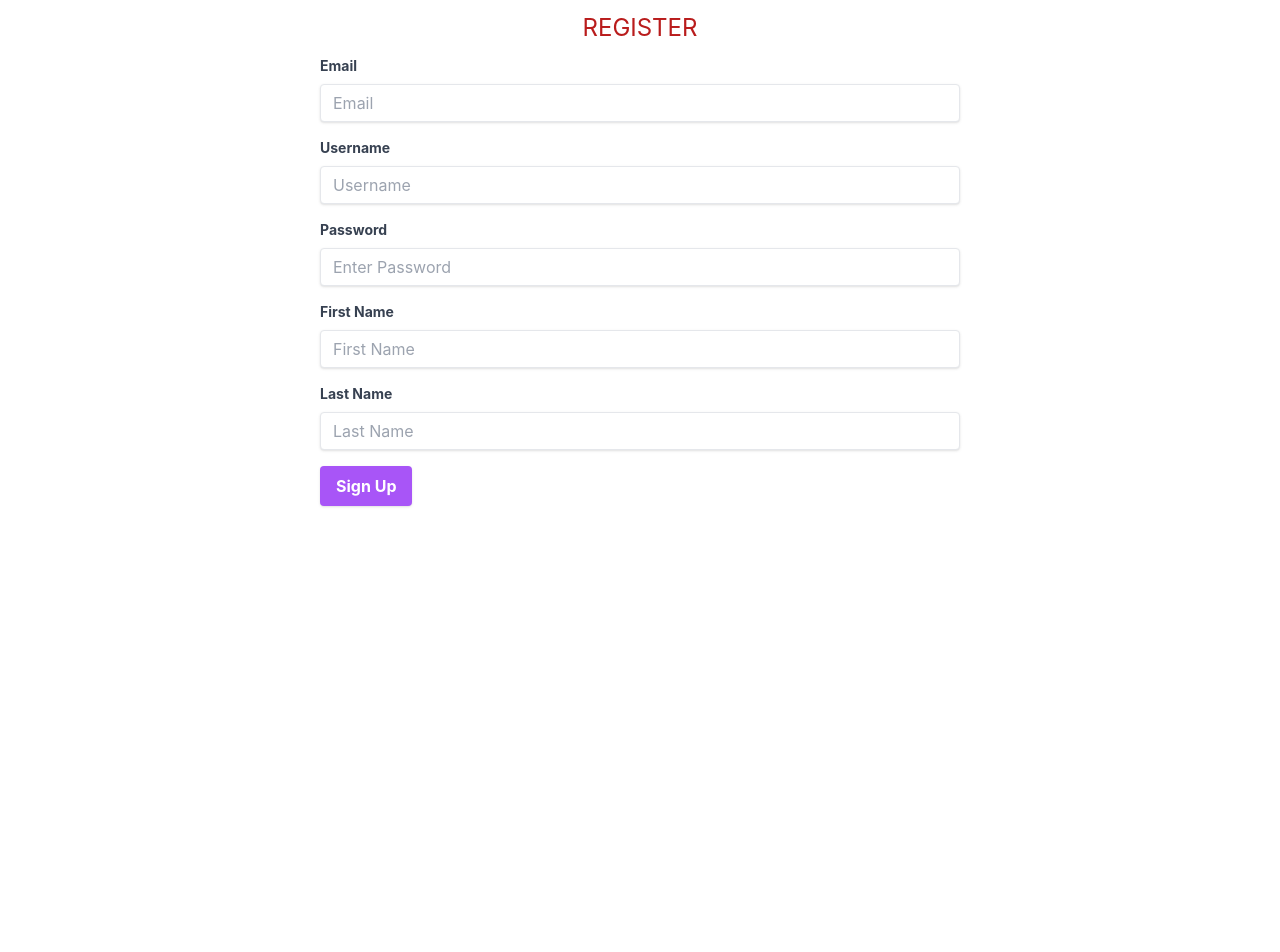
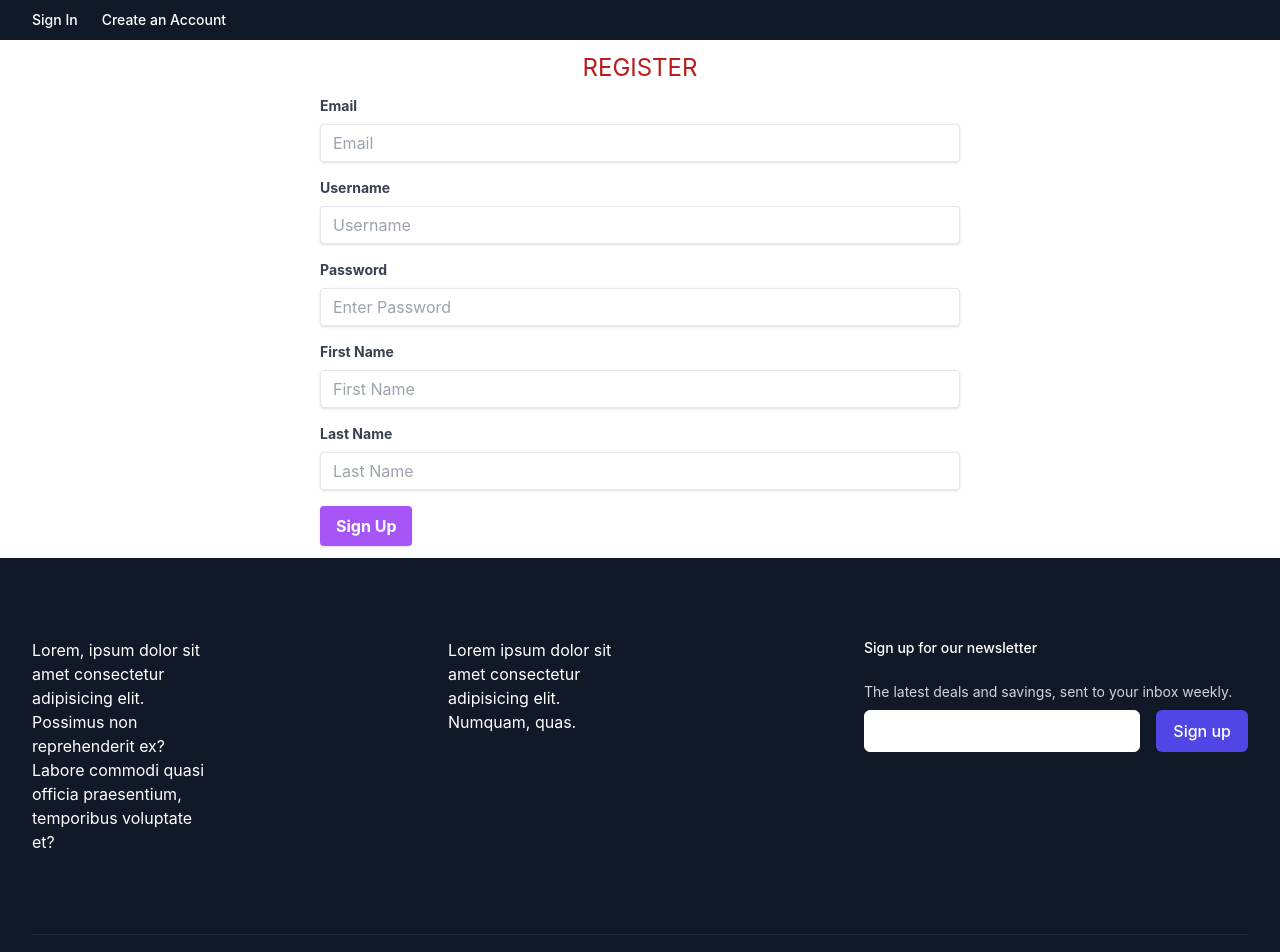
Before and after one commit to Apfirebolt/Fastapi-scrum-master, a React (Create React App) app in the folder frontend/: page /register in a window 1280 px wide. Shown: the top 952 px of the page. Before the commit the page ends 800 px from the top, so only its background shows below. Built offline with nearby package versions, Linux system fonts and the light colour scheme.

Commit message:
styles for header and footer added

```diff
--- a/frontend/src/App.js
+++ b/frontend/src/App.js
@@ -3,15 +3,19 @@
 import HomeScreen from "./pages/Home";
 import LoginScreen from "./pages/Login";
 import RegisterScreen from "./pages/Register";
+import Footer from "./components/Footer";
+import Header from "./components/Header";
 
 const App = () => {
   return (
     <Router>
+      <Header />
       <Routes>
         <Route path="/" element={<HomeScreen />} exact />
         <Route path="/login" element={<LoginScreen />} exact />
         <Route path="/register" element={<RegisterScreen />} exact />
       </Routes>
+      <Footer />
     </Router>
   );
 };
--- a/frontend/src/components/Footer.jsx
+++ b/frontend/src/components/Footer.jsx
@@ -0,0 +1,61 @@
+import React from "react";
+
+
+const Footer = () => {
+
+
+  return (
+    <footer aria-labelledby="footer-heading" className="bg-gray-900">
+        <h2 id="footer-heading" className="sr-only">
+          Footer
+        </h2>
+        <div className="max-w-7xl mx-auto px-4 sm:px-6 lg:px-8">
+          <div className="py-20 xl:grid xl:grid-cols-3 xl:gap-8">
+            <div className="grid grid-cols-2 gap-8 xl:col-span-2">
+              <div className="space-y-12 md:space-y-0 md:grid md:grid-cols-2 md:gap-8">
+                <p className="text-white">
+                    Lorem, ipsum dolor sit amet consectetur adipisicing elit. Possimus non reprehenderit ex?
+                    Labore commodi quasi officia praesentium, temporibus voluptate et?
+                </p>
+              </div>
+              <div className="space-y-12 md:space-y-0 md:grid md:grid-cols-2 md:gap-8">
+                <p className="text-white">
+                    Lorem ipsum dolor sit amet consectetur adipisicing elit. Numquam, quas.
+                </p>
+              </div>
+            </div>
+            <div className="mt-12 md:mt-16 xl:mt-0">
+              <h3 className="text-sm font-medium text-white">Sign up for our newsletter</h3>
+              <p className="mt-6 text-sm text-gray-300">The latest deals and savings, sent to your inbox weekly.</p>
+              <form className="mt-2 flex sm:max-w-md">
+                <label htmlFor="email-address" className="sr-only">
+                  Email address
+                </label>
+                <input
+                  id="email-address"
+                  type="text"
+                  autoComplete="email"
+                  required
+                  className="appearance-none min-w-0 w-full bg-white border border-white rounded-md shadow-sm py-2 px-4 text-base text-gray-900 placeholder-gray-500 focus:outline-none focus:border-white focus:ring-2 focus:ring-offset-2 focus:ring-offset-gray-900 focus:ring-white"
+                />
+                <div className="ml-4 flex-shrink-0">
+                  <button
+                    type="submit"
+                    className="w-full bg-indigo-600 border border-transparent rounded-md shadow-sm py-2 px-4 flex items-center justify-center text-base font-medium text-white hover:bg-indigo-700 focus:outline-none focus:ring-2 focus:ring-offset-2 focus:ring-offset-gray-900 focus:ring-indigo-500"
+                  >
+                    Sign up
+                  </button>
+                </div>
+              </form>
+            </div>
+          </div>
+
+          <div className="border-t border-gray-800 py-10">
+            <p className="text-sm text-gray-400">Copyright &copy; 2022 Scrum Master Inc.</p>
+          </div>
+        </div>
+      </footer>
+  );
+};
+
+export default Footer;
--- a/frontend/src/components/Header.jsx
+++ b/frontend/src/components/Header.jsx
@@ -0,0 +1,23 @@
+import React from "react";
+import { Link } from "react-router-dom";
+
+const Header = () => {
+  return (
+    <header className="relative z-10">
+      <nav aria-label="Top">
+        {/* Top navigation */}
+        <div className="bg-gray-900">
+          <div className="max-w-7xl mx-auto h-10 px-4 flex items-center justify-between sm:px-6 lg:px-8">
+
+            <div className="flex items-center space-x-6">
+              <Link to='login' className="text-sm font-medium text-white hover:text-gray-100">Sign In</Link>
+              <Link to='register' className="text-sm font-medium text-white hover:text-gray-100">Create an Account</Link>
+            </div>
+          </div>
+        </div>
+      </nav>
+    </header>
+  );
+};
+
+export default Header;
--- a/frontend/src/pages/Home.jsx
+++ b/frontend/src/pages/Home.jsx
@@ -81,7 +81,6 @@
                   )}
                 </Droppable>
               );
-
             })}
           </div>
         </DragDropContext>
--- a/frontend/src/pages/Login.jsx
+++ b/frontend/src/pages/Login.jsx
@@ -23,7 +23,7 @@
 
 
   return (
-    <div className="md:w-1/2 sm:w-3/4 mx-auto">
+    <div className="md:w-1/2 sm:w-3/4 mx-auto my-3">
       <p className="text-center text-2xl my-3 text-red-700">LOGIN</p>
       <div className="mb-4">
         <label
--- a/frontend/src/pages/Register.jsx
+++ b/frontend/src/pages/Register.jsx
@@ -29,7 +29,7 @@
   }
 
   return (
-    <div className="md:w-1/2 sm:w-3/4 mx-auto">
+    <div className="md:w-1/2 sm:w-3/4 mx-auto my-3">
       <p className="text-center text-2xl my-3 text-red-700">REGISTER</p>
       <div className="mb-4">
         <label
```
